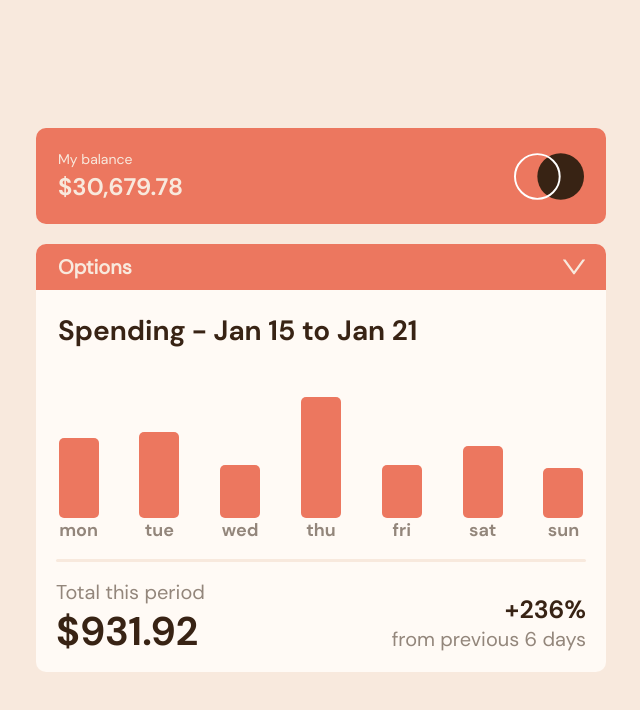
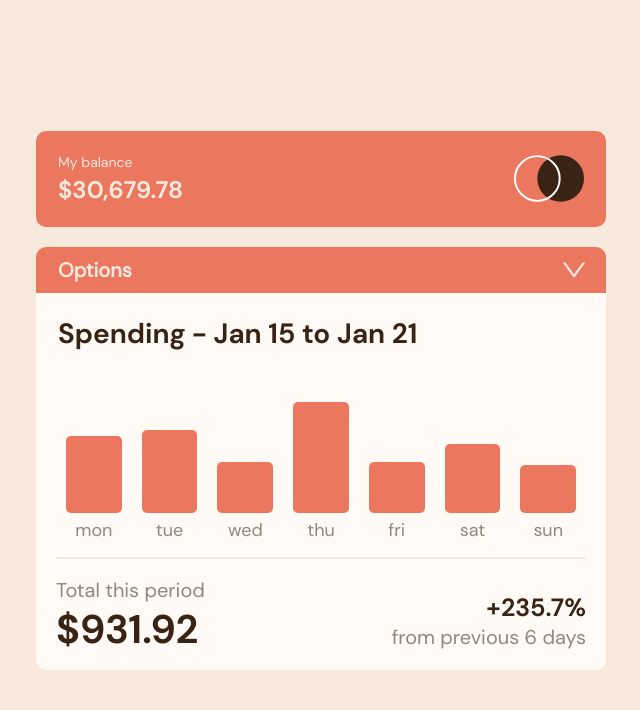
Before and after one commit to mike-uffelman/FE-Challenge-Expenses-component, a React (Create React App) app: page / in a window 1280 px wide. Shown: the top 710 px of the page, without its empty margins (319-959 px from the left). Built offline with nearby package versions, Linux system fonts and the light colour scheme.

Commit message:
minor style changes to spending graph, created screenshot of component for readme

```diff
--- a/src/components/SpendingGraph.css
+++ b/src/components/SpendingGraph.css
@@ -1,5 +1,5 @@
 .graph__container {
-    margin-bottom: 3rem;
+    margin-bottom: 2.5rem;
 }
 
 .graph__header {
@@ -30,9 +30,10 @@
     justify-content: flex-end;
 
 
-    max-width: 2rem;
+    /* max-width: 2rem; */
+    min-width: 2rem;
 
-    margin: .75rem;
+    margin: 1rem;
     overflow: none;
 }
 
@@ -45,12 +46,13 @@
     position: relative;
     align-self: center;
 
-    /* min-width: 2rem; */
+    min-width: 3rem;
     width: 100%;
 
     background-color: var(--soft-red);
     border-radius: .5rem;
     transition: all ease 225ms;
+    margin-bottom: .5rem;
 
     border: none;
 }
@@ -103,18 +105,22 @@
 .graph-bar__labels {
     align-self: center;
     font-size: 1.6rem;
-    font-family: DM-SansBold;
+    font-family: DM-SansRegular;
     color: var(--medium-brown);
 }
 
 @media only screen and (min-width: 26.5rem) {
     .graph-bar__box {
         min-width: 3rem;
+        flex: 1;
     }
 
     .graph-bar--item {
+
         min-width: 4rem;
         width: 100%;
+        /* min-width: 5rem; */
+
     }
 
     .graph__header {
--- a/src/components/SpendingSummary.js
+++ b/src/components/SpendingSummary.js
@@ -16,9 +16,13 @@ function SpendingSummary({currentData, priorData}) {
 
     const spendChange = () => {
         const changeAmount =
-            Math.round(
-                (Number(sumTotal(currentData)) - Number(sumTotal(priorData)))
-                    / Number(sumTotal(priorData)) * 100)
+
+                (
+                    (Number(sumTotal(currentData)) - Number(sumTotal(priorData)))
+                    / Number(sumTotal(priorData)) * 100
+                ).toFixed(1);
+
+
 
         return changeAmount >= 0 ? `+${changeAmount}%` : `${changeAmount}%`
     }
```
Also changed, not shown: src/images/mySolution.png (added).
